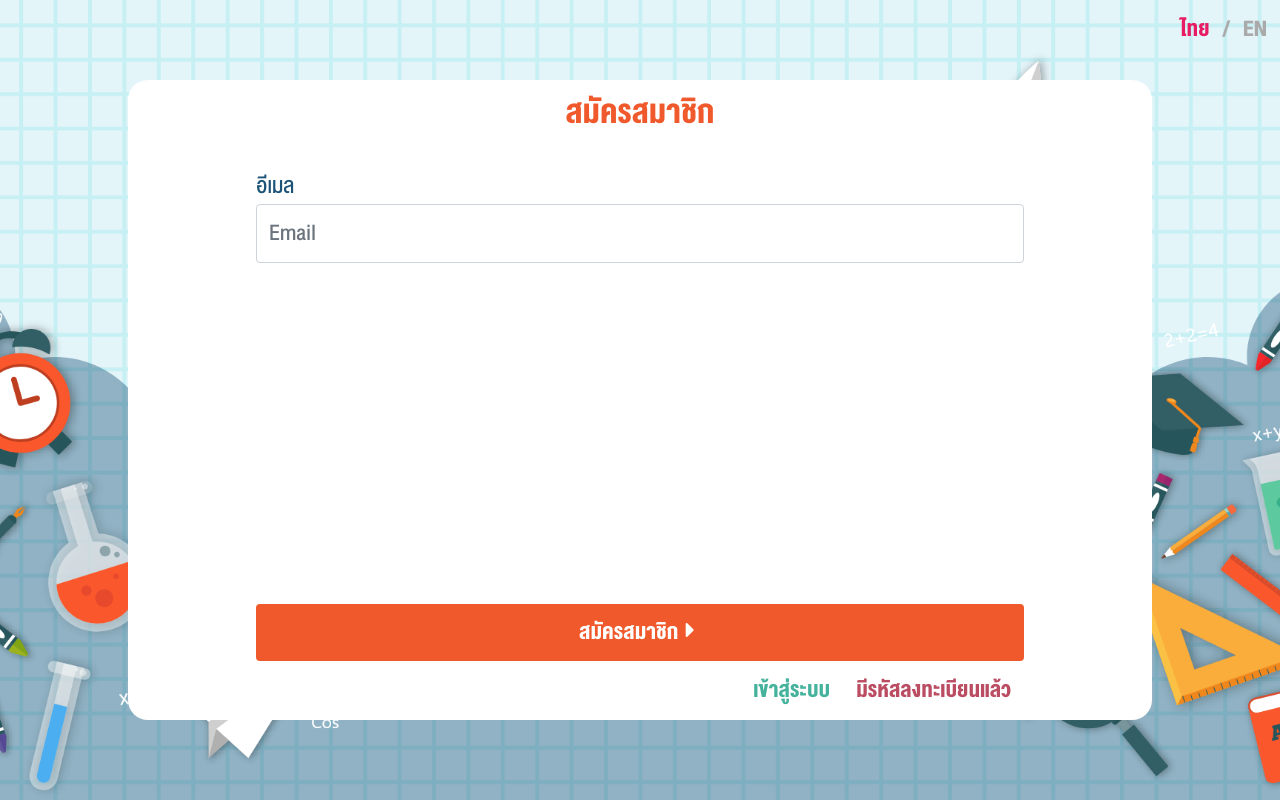
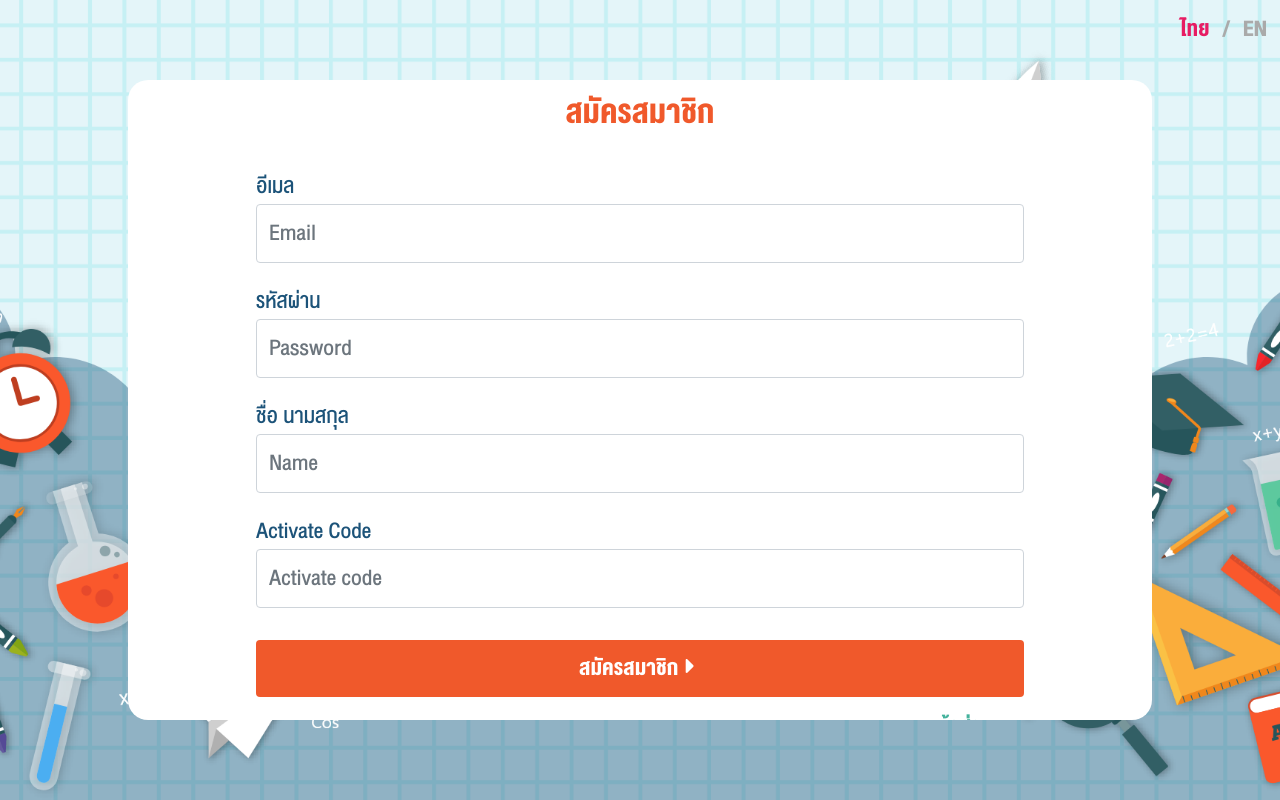
Before and after one commit to hatyaiapp/smartLearningStudent, a React (Create React App) app: page /#/register in a window 1280 px wide. Built offline with nearby package versions, Linux system fonts and the light colour scheme.

Commit message:
24/04/19

```diff
--- a/src/_component/sideNav.js
+++ b/src/_component/sideNav.js
@@ -19,14 +19,18 @@ let word = {
         personalInfo: 'ข้อมูลส่วนตัว',
         setting: 'ตั้งค่า',
         logout: 'ออกจากระบบ',
-        cancel: 'ยกเลิก'
+        cancel: 'ยกเลิก',
+        stopExam: 'หยุดทำข้อสอบ',
+        stopExamWarning: 'คุณต้องการยกเลิกการทำข้อสอบหรือไม่ ข้อมูลข้อสอบชุดนี้จะถูกบันทึกว่า "ไม่ได้ทำการส่งข้อสอบ"',
     },
     en: {
         home: 'Home',
         personalInfo: 'Personal Infomation',
         setting: 'Setting',
         logout: 'Log out',
-        cancel: 'Cancel'
+        cancel: 'Cancel',
+        stopExam: 'Stop doing the exam',
+        stopExamWarning: 'Do you want to stop doing the exam? This answer sheet will be saved with "Do not submit the exam"',
     }
 }
 
@@ -37,7 +41,9 @@ export default class Setting extends Component {
             confirmLogout: false,
             goUserPage: false,
             goTestPage: false,
-            goSettingPage: false
+            goSettingPage: false,
+
+            quizModal: false
         }
     }
 
@@ -65,8 +71,32 @@ export default class Setting extends Component {
             })
     }
 
+    navigate(act, warning) {
+        if (warning && act !== 'goTestPage') {
+            this.setState({ quizModal: true })
+        }
+        else {
+            this.setState({ [act]: true })
+        }
+    }
+
+    stopQuizModal(act) {
+        return (
+            <Modal isOpen={this.state.quizModal} toggle={() => this.setState({ quizModal: false })}>
+                <ModalHeader toggle={() => this.setState({ quizModal: false })}>{word[window.language].stopExam} ?</ModalHeader>
+                <ModalBody>
+                    {word[global.language].stopExamWarning}
+                </ModalBody>
+                <ModalFooter>
+                    <Button color="danger" onClick={() => this.setState({ quizModal: false }, () => this.setState({ [act]: true }))}>{word[window.language].stopExam}</Button>{' '}
+                    <Button color="secondary" onClick={() => this.setState({ quizModal: false/*, isStart: true, quitConfirmed: false*/ })}>{word[window.language].cancel}</Button>
+                </ModalFooter>
+            </Modal>
+        )
+    }
+
     render() {
-        let { page } = this.props
+        let { page, isQuizStart } = this.props
         if (this.state.redirectHome) {
             return <Redirect push to="/" />;
         }
@@ -105,7 +135,8 @@ export default class Setting extends Component {
                     <SideNav.Nav defaultSelected={page} style={styles.sideNavNav}>
                         <NavItem
                             eventKey="home"
-                            onClick={() => this.setState({ goTestPage: true })}
+                            onClick={() => this.navigate('goTestPage', isQuizStart)}
+                            active={page === 'home'}
                         >
                             <NavIcon>
                                 <i className="fa fa-fw fa-home" style={styles.ico} />
@@ -116,7 +147,8 @@ export default class Setting extends Component {
                         </NavItem>
                         <NavItem
                             eventKey="user"
-                            onClick={() => this.setState({ goUserPage: true })}
+                            onClick={() => this.navigate('goUserPage', isQuizStart)}
+                            active={page === 'user'}
                         >
                             <NavIcon>
                                 <i className="fa fa-fw fa-user-circle" style={styles.ico} />
@@ -127,7 +159,8 @@ export default class Setting extends Component {
                         </NavItem>
                         <NavItem
                             eventKey="setting"
-                            onClick={() => this.setState({ goSettingPage: true })}
+                            onClick={() => this.navigate('goSettingPage', isQuizStart)}
+                            active={page === 'setting'}
                         >
                             <NavIcon>
                                 <i className="fa fa-fw fa-cog" style={styles.ico} />
@@ -156,6 +189,8 @@ export default class Setting extends Component {
                     </ModalFooter>
                 </Modal>
 
+                {this.stopQuizModal(isQuizStart)}
+
             </ClickOutside>
         )
     }
--- a/src/pages/Authentication/Login.js
+++ b/src/pages/Authentication/Login.js
@@ -26,7 +26,7 @@ let word = {
         enterYourEmail: 'Enter your e-mail',
         enterYourPassword: 'Enter your password',
         login: 'Sign In',
-        signUpStudent: 'Sign Up (Student)',
+        signUpStudent: 'Sign Up',
         err_wrongAuth: 'Invalid Email or Password',
         err_notActivate: 'Have not activated account. (Please check E-mail)',
     }
--- a/src/pages/Authentication/Register.js
+++ b/src/pages/Authentication/Register.js
@@ -18,6 +18,8 @@ let word = {
     th: {
         signUp: 'สมัครสมาชิก',
         email: 'อีเมล',
+        password:'รหัสผ่าน',
+        activateCode:'Activate Code',
         login: 'เข้าสู่ระบบ',
         alreadyHaveCode: 'มีรหัสลงทะเบียนแล้ว',
         activated: 'ลงทะเบียน',
@@ -37,7 +39,9 @@ let word = {
     en: {
         signUp: 'Sign Up',
         email: 'E-mail Address',
-        login: 'Log in',
+        password:'Password',
+        activateCode:'Activate Code',
+        login: 'Sign in',
         alreadyHaveCode: 'already have activated code',
         activated: 'Activate Account',
         name: 'Name Surname',
@@ -193,6 +197,33 @@ export default class Login extends Component {
                                         type="email" name="email" id="username" placeholder="Email"
                                     />
                                 </FormGroup>
+                                <FormGroup style={styles.inputBox}>
+                                    <p style={styles.inputLabel} className="label">{word[window.language].password}</p>
+                                    <Input
+                                        value={this.state.password}
+                                        onChange={(e) => this.setState({ password: e.target.value })}
+                                        style={styles.input}
+                                        type="password" name="password" id="username" placeholder="Password"
+                                    />
+                                </FormGroup>
+                                <FormGroup style={styles.inputBox}>
+                                    <p style={styles.inputLabel} className="label">{word[window.language].name}</p>
+                                    <Input
+                                        value={this.state.name}
+                                        onChange={(e) => this.setState({ name: e.target.value })}
+                                        style={styles.input}
+                                        type="email" name="name" id="username" placeholder="Name"
+                                    />
+                                </FormGroup>
+                                <FormGroup style={styles.inputBox}>
+                                    <p style={styles.inputLabel} className="label">{word[window.language].activateCode}</p>
+                                    <Input
+                                        value={this.state.activateCode}
+                                        onChange={(e) => this.setState({ activateCode: e.target.value })}
+                                        style={styles.input}
+                                        type="email" name="activateCode" id="username" placeholder="Activate code"
+                                    />
+                                </FormGroup>
                             </div>
                         }
 
@@ -253,7 +284,7 @@ export default class Login extends Component {
 
                         <div style={styles.registerContainer}>
                             <Button style={styles.registerBtn} onClick={() => this.setState({ backToLogin: true })} color="link">{word[window.language].login}</Button>
-                            {this.state.registerState === 1 && <Button style={{ ...styles.registerBtn, color: '#bb4d63' }} onClick={() => this.setState({ registerState: 2 })} color="link">{word[window.language].alreadyHaveCode}</Button>}
+                            {/* {this.state.registerState === 1 && <Button style={{ ...styles.registerBtn, color: '#bb4d63' }} onClick={() => this.setState({ registerState: 2 })} color="link">{word[window.language].alreadyHaveCode}</Button>} */}
                             {this.state.registerState === 2 && <Button style={{ ...styles.registerBtn, color: '#bb4d63' }} onClick={() => this.setState({ registerState: 1 })} color="link">{word[window.language].dontHaveCode}</Button>}
                         </div>
                     </div>
--- a/src/pages/Test.js
+++ b/src/pages/Test.js
@@ -1,6 +1,6 @@
 import React, { Component } from 'react';
 import '../App.css';
-import { Button, Modal, ModalHeader, ModalBody, ModalFooter, UncontrolledCollapse, Spinner, CustomInput, Collapse, Toast, ToastHeader, ToastBody, Input, Dropdown, DropdownToggle, DropdownMenu, DropdownItem } from 'reactstrap';
+import { Button, Modal, ModalHeader, ModalBody, ModalFooter, UncontrolledCollapse, Spinner, CustomInput, Collapse, Toast, ToastHeader, ToastBody, Input, Dropdown, DropdownToggle, DropdownMenu, DropdownItem, Progress } from 'reactstrap';
 import { faUser, faClock, faFileAlt, faCalendarAlt, faCaretRight, faCaretLeft, faExclamationCircle, faInfoCircle, faEye, faEyeSlash } from "@fortawesome/free-solid-svg-icons";
 import { FontAwesomeIcon } from "@fortawesome/react-fontawesome";
 import { Player } from 'video-react';
@@ -12,22 +12,32 @@ import '@trendmicro/react-sidenav/dist/react-sidenav.css';
 
 var matchingAnswerExp = {
     article: [
-        { id: 'QWERT', value: 'ant' },
-        { id: 'YUIOP', value: 'bird' },
-        { id: 'ASDFG', value: 'cat' },
-        { id: 'HJKLZ', value: 'dog' },
-        { id: 'XCVBN', value: 'elephant' },
-        { id: 'QAZWS', value: 'fox' },
+        { _id: 'QWERT', value: 'ant' },
+        { _id: 'YUIOP', value: 'bird' },
+        { _id: 'ASDFG', value: 'cat' },
+        { _id: 'HJKLZ', value: 'dog' },
+        { _id: 'XCVBN', value: 'elephant' },
+        { _id: 'QAZWS', value: 'fox' },
     ],
     answer: [
-        { id: 'TGBYH', value: 'b' },
-        { id: 'HFRDS', value: 'e' },
-        { id: 'IHDWC', value: 'a' },
-        { id: 'AEFOK', value: 'd' },
-        { id: 'MKGTS', value: 'f' },
-        { id: 'RUSCV', value: 'c' },
+        { _id: 'TGBYH', value: 'b' },
+        { _id: 'HFRDS', value: 'e' },
+        { _id: 'IHDWC', value: 'a' },
+        { _id: 'AEFOK', value: 'd' },
+        { _id: 'MKGTS', value: 'f' },
+        { _id: 'RUSCV', value: 'c' },
     ]
 }
+
+let votingData = [
+    { _id: 'QTSHCM', value: 'John', amount: 10 },
+    { _id: 'RTJKYC', value: 'Daenerys', amount: 8 },
+    { _id: 'ACRGSZ', value: 'Cersei', amount: 2 },
+    { _id: 'KOLCXS', value: 'Night King', amount: 14 },
+    { _id: 'ERVMJI', value: 'Bran', amount: 28 },
+    { _id: 'XFDFXX', value: 'Tyrion', amount: 6 },
+    { _id: 'ISDFCVG', value: 'Holdor', amount: 0 },
+]
 
 var subjectCode = [
     { code: 'thai', th: 'ภาษาไทย', en: 'Thai' },
@@ -165,7 +175,9 @@ class Test extends Component {
             toastData: '',
             isFoundVideoRef: false,
             latestVideoIndex: 0,
-            matchingDropdownOpenIndex: -1
+            matchingDropdownOpenIndex: -1,
+            matchingAnswer: JSON.parse(JSON.stringify(matchingAnswerExp.article)),
+            votedId: null,
         }
     }
 
@@ -884,7 +896,7 @@ class Test extends Component {
                             null
                         }
 
-                        {this.state.examType === 1 || true ?
+                        {this.state.examType === 1 && false ?
                             //match and order
                             <div style={styles.examContainerInner}>
                                 <span style={styles.question}>
@@ -895,7 +907,7 @@ class Test extends Component {
                                         this.getMedia(this.state.exam[this.state.current].media, true)
                                     }
                                 </div>
-                                <div style={{...styles.answerContainer}}>
+                                <div style={{ ...styles.answerContainer }}>
                                     <div style={{ display: 'flex', flexDirection: 'row', width: '100%' }}>
                                         <div style={{ width: '50%', justifyContent: 'center' }}>
                                             <p style={styles.text} color={'danger'}>{word[window.language].article}</p>
@@ -908,7 +920,7 @@ class Test extends Component {
                                         return (
                                             <div key={index} style={{ display: 'flex', flexDirection: 'row', width: '100%' }}>
                                                 <div style={{ width: '50%', justifyContent: 'center' }}>
-                                                    <Button style={styles.matchingBtn} outline color="danger" disabled>123456798</Button>
+                                                    <Button style={styles.matchingBtn} outline color="danger" disabled>{item.value}</Button>
                                                 </div>
                                                 <div style={{ width: '50%', justifyContent: 'center' }}>
                                                     {/* <Button style={styles.matchingBtn} outline color="success">123456798</Button> */}
@@ -918,14 +930,32 @@ class Test extends Component {
                                                             this.setState({ matchingDropdownOpenIndex: this.state.matchingDropdownOpenIndex === index ? -1 : index })
                                                         }}
                                                     >
-                                                        <DropdownToggle caret style={styles.matchingBtn} outline color="success">
-                                                            Dropdown
+                                                        <DropdownToggle style={{ ...styles.matchingBtn, color: !this.state.matchingAnswer[index].answer ? '#ccc' : 'green' }} outline color="success">
+                                                            {this.state.matchingAnswer[index].answer ? this.state.matchingAnswer[index].answer.value : '-'}
                                                         </DropdownToggle>
-                                                        <DropdownMenu style={{ width: '98%',marginBottom:'10px',marginRight:'2%' }}>
-                                                            <DropdownItem>Some Action</DropdownItem>
-                                                            <DropdownItem>Foo Action</DropdownItem>
-                                                            <DropdownItem>Bar Action</DropdownItem>
-                                                            <DropdownItem>Quo Action</DropdownItem>
+                                                        <DropdownMenu style={{ width: '98%', marginBottom: '10px', marginRight: '2%' }}>
+                                                            {matchingAnswerExp.answer.map((item_a, index_a) => {
+                                                                return (
+                                                                    <DropdownItem
+                                                                        key={index_a}
+                                                                        onClick={() => {
+                                                                            this.state.matchingAnswer[index].answer = item_a
+                                                                            // this.forceUpdate()
+                                                                        }}
+                                                                        style={{ textAlign: 'center' }}
+                                                                    >
+                                                                        {item_a.value}
+                                                                    </DropdownItem>
+                                                                )
+                                                            })}
+                                                            <DropdownItem
+                                                                onClick={() => {
+                                                                    this.state.matchingAnswer[index].answer = null
+                                                                }}
+                                                                style={{ textAlign: 'center' }}
+                                                            >
+                                                                -
+                                                            </DropdownItem>
                                                         </DropdownMenu>
                                                     </Dropdown>
                                                 </div>
@@ -956,6 +986,44 @@ class Test extends Component {
                                 </div>
                                 <div style={styles.answerContainer}>
 
+                                </div>
+                            </div>
+                            :
+                            null
+                        }
+
+                        {this.state.examType === 1 || true ?
+                            //voting
+                            <div style={styles.examContainerInner}>
+                                <span style={styles.question}>
+                                    {this.state.exam[this.state.current] && this.state.exam[this.state.current].text}
+                                </span>
+                                <div >
+                                    {(this.state.exam[this.state.current] && this.state.exam[this.state.current].media) &&
+                                        this.getMedia(this.state.exam[this.state.current].media, true)
+                                    }
+                                </div>
+                                <div style={{ ...styles.answerContainer, display: 'flex', flexDirection: 'column', marginLeft: '10px', marginRight: '10px' }}>
+                                    {votingData.map((item, index) => {
+                                        return (
+                                            <div key={index} style={{ display: 'flex', flexDirection: 'row', alignItems: 'center', marginBottom: '5px' }}>
+                                                <Button
+                                                    outline={this.state.votedId && this.state.votedId === item._id ? false : true}
+                                                    color={this.getDefaultColor(index)}
+                                                    style={{ width: '200px', marginRight: '5px', height: '50px' }}
+                                                    onClick={() => this.setState({ votedId: item._id })}
+                                                    disabled={this.state.votedId && this.state.votedId !== item._id ? true : false}
+                                                >
+                                                    {item.value}
+                                                </Button>
+                                                <Progress multi style={{ width: '100%', height: '50px' }}>
+                                                    <Progress bar animated color={this.getDefaultColor(index)} value={this.getBarValue(item.amount, votingData)}>
+                                                        <span style={{ marginLeft: '10px' }}>{item.amount + ' (' + this.getPercentValue(item.amount, votingData).toFixed(2) + '%)'} </span>
+                                                    </Progress>
+                                                </Progress>
+                                            </div>
+                                        )
+                                    })}
                                 </div>
                             </div>
                             :
@@ -1014,6 +1082,30 @@ class Test extends Component {
         )
     }
 
+    getDefaultColor(i) {
+        let color = ['primary', 'secondary', 'success', 'info', 'warning', 'danger']
+        return color[i % 6]
+    }
+
+    getBarValue(a, data_) {
+        // console.log('1082',a, data)
+        let data = JSON.parse(JSON.stringify(data_))
+        // if(this.state.votedId){
+        //     data.find(d => {return d._id === this.state.votedId}).amount += 1
+        // }
+        let max = Math.max.apply(Math, data.map(function (o) { return o.amount; }))
+        return a / max * 100
+    }
+
+    getPercentValue(a, data_) {
+        let data = JSON.parse(JSON.stringify(data_))
+        // if(this.state.votedId){
+        //     data.find(d => {return d._id === this.state.votedId}).amount += 1
+        // }
+        let sum = data.reduce((a, b) => +a + +b.amount, 0);
+        return a / sum * 100
+    }
+
     stopQuizModal() {
         return (
             <Modal isOpen={this.state.quizModal} toggle={() => this.setState({ quizModal: false })}>
@@ -1042,7 +1134,8 @@ class Test extends Component {
                 </ModalHeader>
                 <ModalBody>
                     <p style={styles.quizDetailTxt2}>({this.state.pickedQuiz.code})</p>
-                    <span style={styles.quizDetailTxt3}><span style={styles.quizDetailTopic1}>{word[window.language].teacher}: </span>{this.state.pickedQuiz.teacher.name}</span>
+                    <span style={styles.quizDetailTxt3}>
+                    <span style={styles.quizDetailTopic1}>{word[window.language].teacher}: </span>{this.state.pickedQuiz.teacher && this.state.pickedQuiz.teacher.name}</span>
                     <div style={styles.quizDetailDescBox}>
                         <span style={styles.quizDetailTxt4}>{word[window.language].questionAmount}: <span style={styles.quizDetailTopic2}>{this.state.exam.length}</span></span>
                         <span style={styles.quizDetailTxt4}>{word[window.language].duration}: <span style={styles.quizDetailTopic2}>{this.getDurationTxt(this.state.pickedQuizData.duration)}</span></span>
@@ -1110,7 +1203,7 @@ class Test extends Component {
 
         return (
             <div className="login loginContainer">
-                <SideNav page={'home'} />
+                <SideNav isQuizStart={this.state.isStart} page={'home'} />
                 {this.state.isLoading &&
                     <div style={styles.loadingContainer}>
                         <Spinner type="grow" color="warning" style={styles.loading} />
@@ -1131,7 +1224,7 @@ class Test extends Component {
                         :
                         this.quiz()
                     }
-                    <Toast style={styles.Toast} isOpen={this.state.toastData}>
+                    <Toast style={styles.Toast} isOpen={Boolean(this.state.toastData)}>
                         <ToastHeader>
                             Warning
                         </ToastHeader>
@@ -1249,7 +1342,7 @@ const styles = {
     answerContainerInner: { backgroundColor: '#eee', borderRadius: 30, paddingBottom: 10 },
     answerTxt: { fontFamily: 'DBH', fontWeight: 500, color: '#1c5379', fontSize: '30px' },
     answerContainerFullfill: { display: 'flex', flex: 1 },
-    matchingBtn: { fontFamily: 'DBH',fontSize:'25px', width: '75%', marginBottom: '20px', height: '50px', borderRadius: '25px' },
+    matchingBtn: { fontFamily: 'DBH', fontSize: '25px', width: '75%', marginBottom: '20px', height: '50px', borderRadius: '25px' },
     sendingAnswerLoading: { width: '3rem', height: '3rem', margin: 'auto' },
     sendingAnswerTxt: { color: '#1c5379', fontFamily: 'DBH', fontSize: '30px', fontWeight: '500' },
     sendingAnswerWarning: { color: 'red', fontFamily: 'DBH', fontSize: '30px', fontWeight: '500', display: 'flex', flexDirection: 'row', alignItems: 'center' },
@@ -1258,7 +1351,7 @@ const styles = {
     sendAnswerBtnConfirm: { width: '50%', background: '#00adee', borderWidth: 0, padding: 0, borderRadius: 30, alignSelf: "center", paddingLeft: 15, paddingRight: 15 },
     sendAnswerBtnCancel: { width: '50%', background: 'red', borderWidth: 0, padding: 0, borderRadius: 30, alignSelf: "center", paddingLeft: 15, paddingRight: 15 },
 
-    decorateLeft: { bottom: 0, left: 0, position: 'absolute', width: '25vw',marginLeft:'60px' },
+    decorateLeft: { bottom: 0, left: 0, position: 'absolute', width: '25vw', marginLeft: '60px' },
     decorateRight: { bottom: 0, right: 0, position: 'absolute', width: '25vw' },
 
     Toast: { position: 'absolute' },
```
